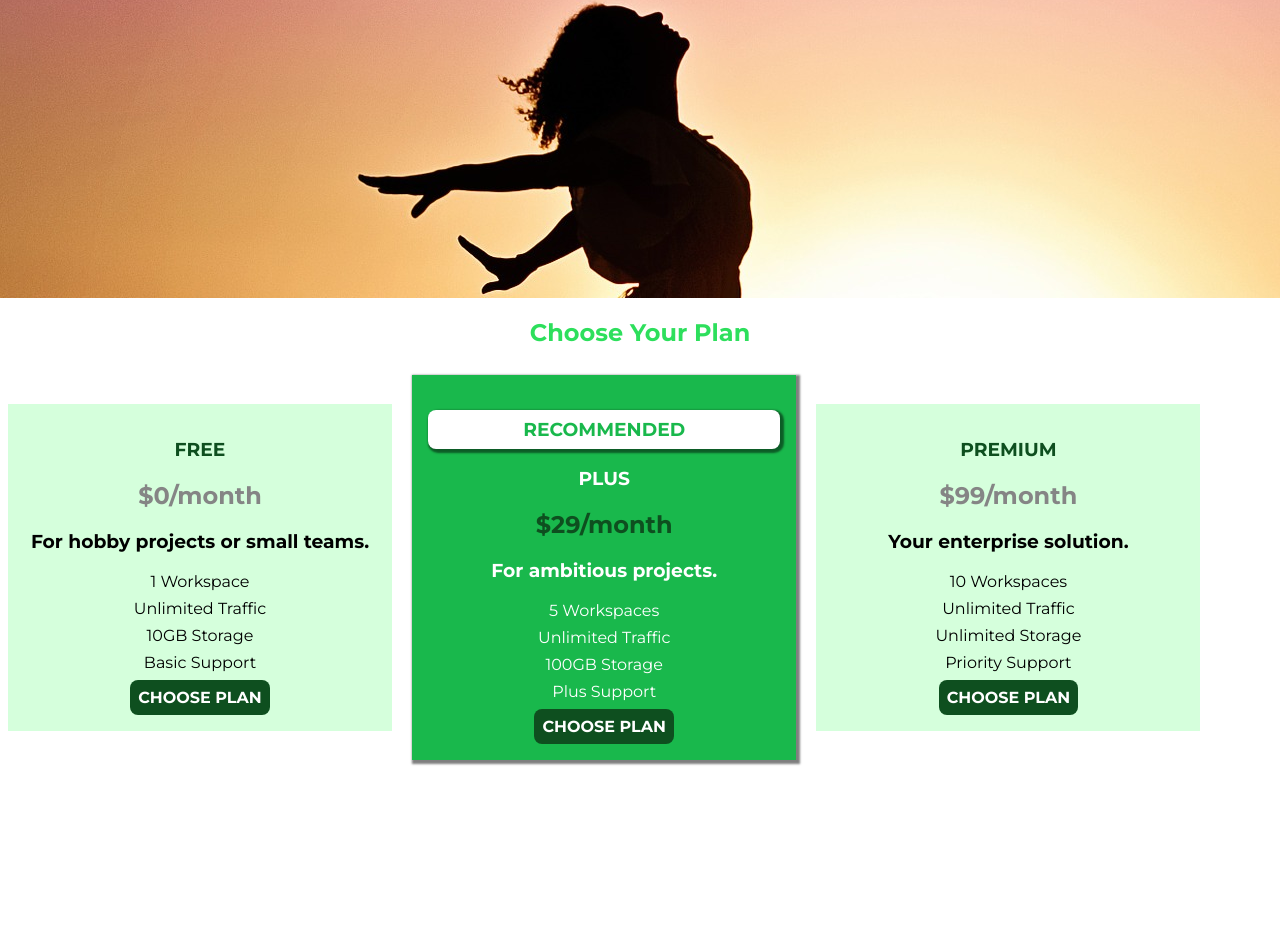
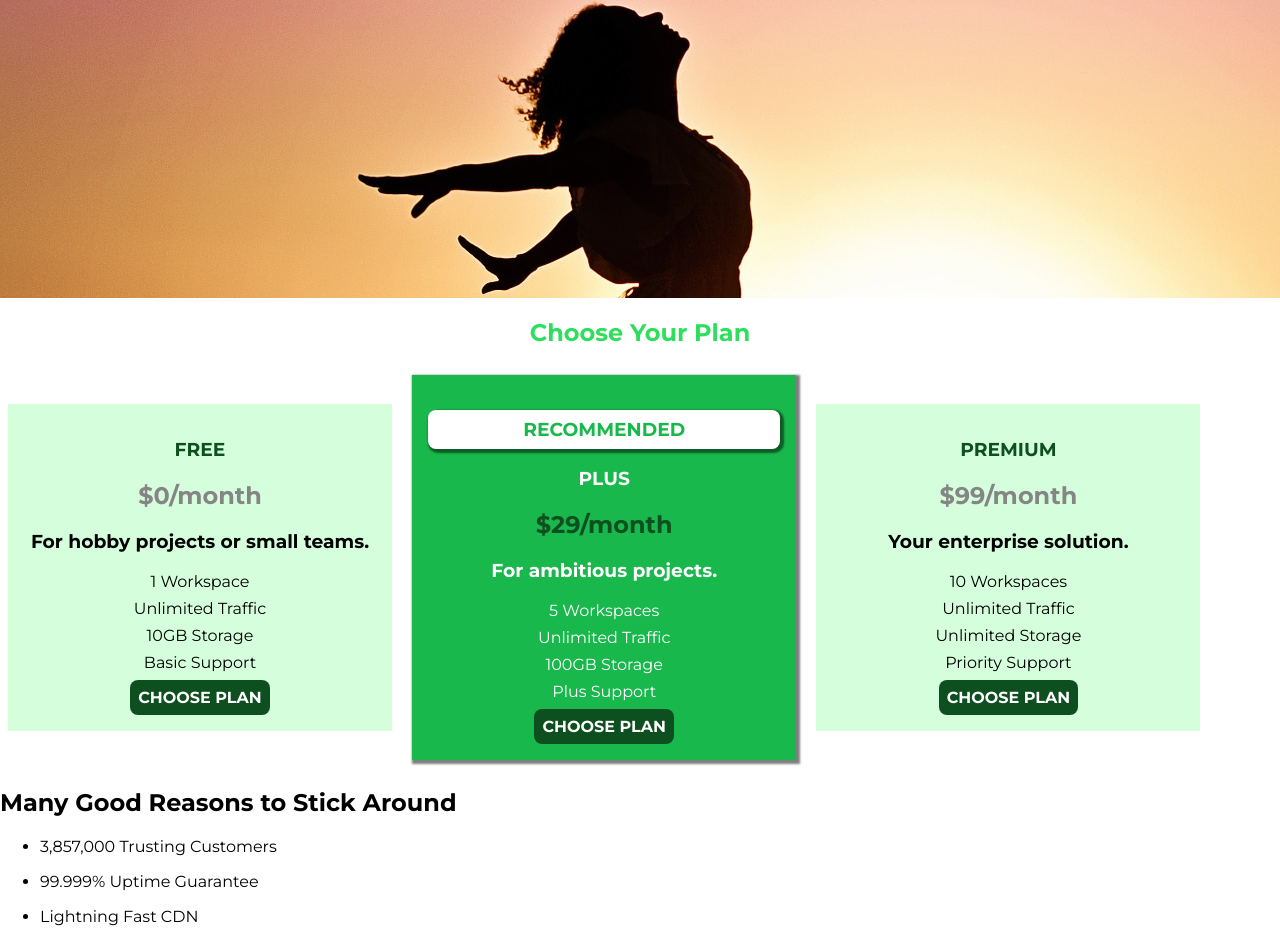
Before and after one commit to jacob-w-moreno/udemy-css, a plain HTML site: page index.html in a window 1280 px wide. Shown: the part 273-1215 px from the top of the page. Before the commit the page ends 1041 px from the top, so only its background shows below. Drawn offline with Linux system fonts and the light colour scheme.

Commit message:
new HTML added

```diff
--- a/index.html
+++ b/index.html
@@ -85,6 +85,29 @@
               </article>
           </div>
         </section>
+        <section>
+          <h1>Many Good Reasons to Stick Around</h1>
+          <ul>
+            <li>
+              <div>
+
+              </div>
+              <p>3,857,000 Trusting Customers</p>
+            </li>
+            <li>
+              <div>
+
+              </div>
+              <p>99.999% Uptime Guarantee</p>
+            </li>
+            <li>
+              <div>
+
+              </div>
+              <p>Lightning Fast CDN</p>
+            </li>
+          </ul>
+      </section>
     </main>
 </body>
 
```
